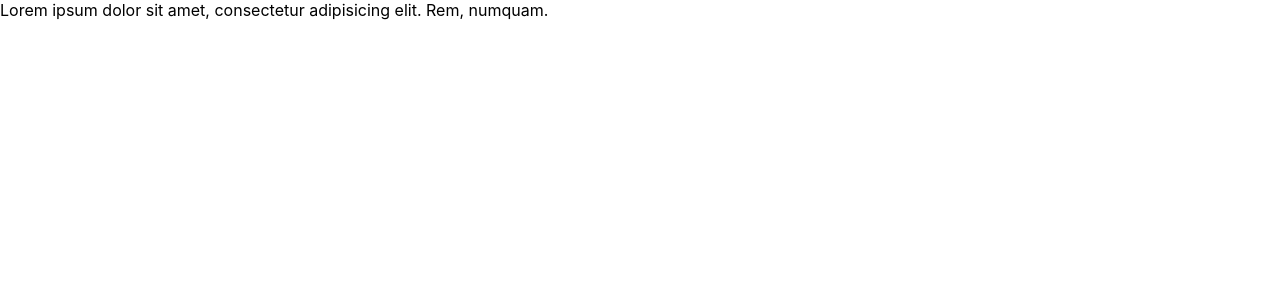
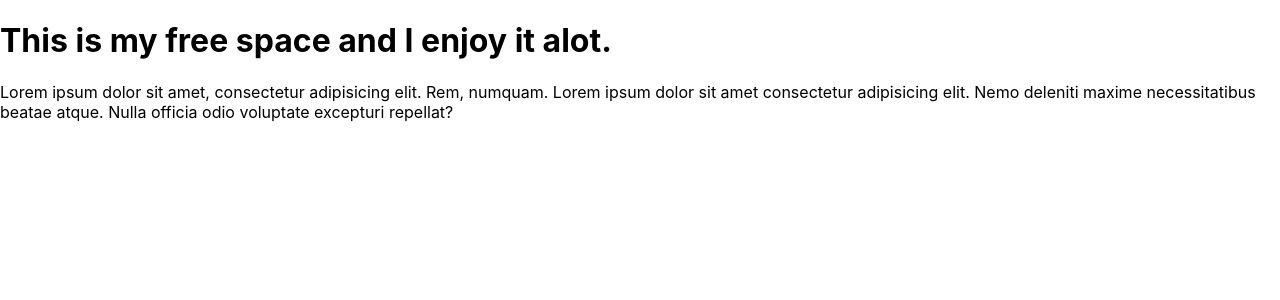
Before and after one commit to ammar1904/Learning-React, a React (Create React App) app: page / in a window 1280 px wide. Shown: the top 300 px of the page. Built offline with nearby package versions, Linux system fonts and the light colour scheme.

Commit message:
my free commit

```diff
--- a/src/App.js
+++ b/src/App.js
@@ -67,7 +67,6 @@ import Free from './Component/Free';
 //          <Route path="*" element={<NotFound/>}/>
 
 //       </Routes>
-
 //       <Submit/>
 //       </>
 //    );
@@ -78,7 +77,7 @@ function App() {
 
    return (
       <>
-      <Free/>
+         <Free/>
       </>
    )
 }
--- a/src/Component/Free.jsx
+++ b/src/Component/Free.jsx
@@ -3,7 +3,13 @@ import React from 'react'
 const Free = () => {
   return (
     <>
-    Lorem ipsum dolor sit amet, consectetur adipisicing elit. Rem, numquam.
+    <h1>
+      This is my free space and I enjoy it alot.
+    </h1>
+    <p>
+
+    Lorem ipsum dolor sit amet, consectetur adipisicing elit. Rem, numquam. Lorem ipsum dolor sit amet consectetur adipisicing elit. Nemo deleniti maxime necessitatibus beatae atque. Nulla officia odio voluptate excepturi repellat?
+    </p>
     </>
   )
 }
```
